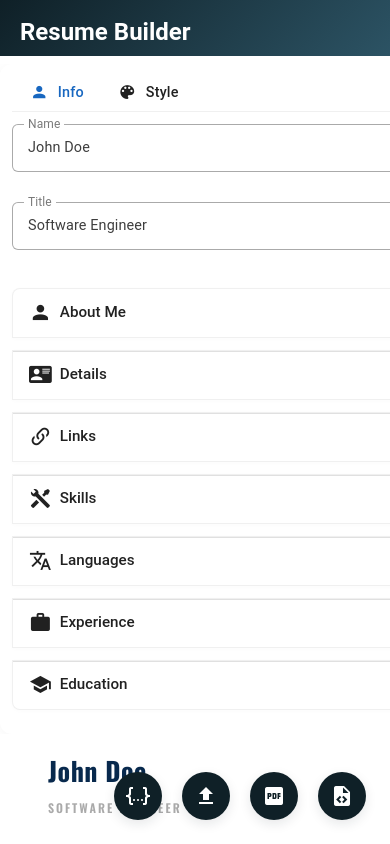
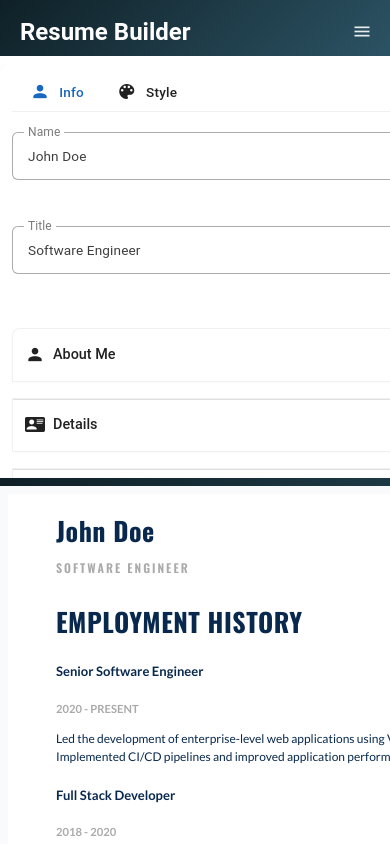
Before and after one commit to gianfrancodemarco/resume-builder, a Vue app: page /#/editor in a window 390 px wide. Shown: the top 844 px of the page. Built offline with nearby package versions, Linux system fonts and the light colour scheme.

Commit message:
feat: some responsiveness

```diff
--- a/src/components/EditorPage.vue
+++ b/src/components/EditorPage.vue
@@ -4,12 +4,50 @@
             <v-app-bar-title class="text-h5 font-weight-bold navbar-title">
                 <a href="/" class="text-decoration-none text-white">Resume Builder</a>
             </v-app-bar-title>
+            <!-- Improved mobile menu button -->
+            <v-btn v-if="$vuetify.display.smAndDown" icon="mdi-menu" color="white" variant="text"
+                class="mobile-menu-btn" @click="toggleDrawer" />
         </v-app-bar>
+
+        <!-- Improved mobile navigation drawer -->
+        <v-navigation-drawer v-model="drawer" temporary location="right" class="mobile-drawer" @click.stop>
+            <v-list class="pa-2">
+                <v-list-item class="mb-2">
+                    <v-list-item-title class="text-h6 font-weight-bold">Actions</v-list-item-title>
+                </v-list-item>
+                <v-divider class="mb-2"></v-divider>
+                <v-list-item>
+                    <v-list-item-title class="d-flex align-center" @click.stop="handleExportJSON">
+                        <v-icon icon="mdi-code-json" class="mr-3" color="primary"></v-icon>
+                        Export JSON
+                    </v-list-item-title>
+                </v-list-item>
+                <v-list-item>
+                    <v-list-item-title class="d-flex align-center" @click.stop="handleImportJSON">
+                        <v-icon icon="mdi-upload" class="mr-3" color="primary"></v-icon>
+                        Import JSON
+                    </v-list-item-title>
+                </v-list-item>
+                <v-list-item>
+                    <v-list-item-title class="d-flex align-center" @click.stop="handleDownloadPDF">
+                        <v-icon icon="mdi-file-pdf-box" class="mr-3" color="primary"></v-icon>
+                        Download PDF
+                    </v-list-item-title>
+                </v-list-item>
+                <v-list-item>
+                    <v-list-item-title class="d-flex align-center" @click.stop="handleDownloadHTML">
+                        <v-icon icon="mdi-file-code" class="mr-3" color="primary"></v-icon>
+                        Download HTML
+                    </v-list-item-title>
+                </v-list-item>
+            </v-list>
+        </v-navigation-drawer>
 
         <v-main>
             <v-container fluid class="pa-0 fill-height">
                 <v-row no-gutters class="fill-height">
-                    <v-col cols="12" md="5" lg="4" class="editor-col">
+                    <v-col cols="12" md="5" lg="4" class="editor-col"
+                        :class="{ 'mobile-editor': $vuetify.display.smAndDown }">
                         <ResumeEditor v-model:resume-data="resumeData" v-model:style="styleData"
                             @update:style="updateStyle">
                             <template #style-extensions>
@@ -32,7 +70,8 @@
             </v-container>
         </v-main>
 
-        <div class="download-buttons">
+        <!-- Desktop download buttons -->
+        <div class="download-buttons" v-if="!$vuetify.display.smAndDown">
             <v-tooltip text="Export JSON" location="top">
                 <template v-slot:activator="{ props }">
                     <v-btn v-bind="props" icon="mdi-code-json" color="primary" @click="exportJSON"
@@ -160,6 +199,9 @@ const styleData = ref({
 })
 
 const fileInput = ref(null)
+
+// Add drawer ref for mobile menu
+const drawer = ref(false)
 
 const getFilename = (extension) => {
     // Get name and position from resume data
@@ -347,12 +389,58 @@ const handleFileUpload = (event) => {
     // Reset the input so the same file can be selected again
     event.target.value = ''
 }
+
+const toggleDrawer = () => {
+    drawer.value = !drawer.value
+}
+
+const handleExportJSON = () => {
+    drawer.value = false
+    exportJSON()
+}
+
+const handleImportJSON = () => {
+    drawer.value = false
+    importJSON()
+}
+
+const handleDownloadPDF = () => {
+    drawer.value = false
+    downloadPDF()
+}
+
+const handleDownloadHTML = () => {
+    drawer.value = false
+    downloadHTML()
+}
 </script>
 
 <style scoped>
 .editor-col {
     border-right: 1px solid rgba(0, 0, 0, 0.08);
     overflow-y: auto;
+    height: calc(100vh - 56px);
+    /* Subtract navbar height */
+    position: relative;
+}
+
+.mobile-editor {
+    border-right: none;
+    border-bottom: none;
+    height: auto;
+    max-height: 50vh;
+}
+
+.mobile-editor::after {
+    content: '';
+    position: absolute;
+    bottom: 0;
+    left: 0;
+    right: 0;
+    height: 8px;
+    background: linear-gradient(90deg, #0f2027 0%, #2c5364 100%);
+    z-index: 1;
+    box-shadow: 0 2px 4px rgba(0, 0, 0, 0.1);
 }
 
 .download-buttons {
@@ -409,6 +497,12 @@ const handleFileUpload = (event) => {
     height: 100%;
 }
 
+@media (max-width: 600px) {
+    .navbar-title {
+        font-size: 1.2rem;
+    }
+}
+
 :deep(.v-app-bar) {
     box-shadow: none !important;
     border-bottom: none !important;
@@ -422,6 +516,14 @@ const handleFileUpload = (event) => {
 .preview-container {
     height: 100%;
     background-color: #f8fafc;
+    overflow-y: auto;
+}
+
+@media (max-width: 960px) {
+    .preview-container {
+        height: calc(100vh - 56px - 50vh);
+        /* Subtract navbar and editor height */
+    }
 }
 
 .sidebar-toggle-row {
@@ -469,4 +571,69 @@ const handleFileUpload = (event) => {
         color: rgba(0, 0, 0, 0.6);
     }
 }
+
+/* Mobile optimizations */
+@media (max-width: 600px) {
+    .preview-wrapper {
+        padding: 8px;
+    }
+
+    .download-buttons {
+        bottom: 16px;
+        right: 16px;
+    }
+
+    .download-btn {
+        width: 40px;
+        height: 40px;
+    }
+}
+
+/* Mobile menu improvements */
+.mobile-menu-btn {
+    margin-left: auto;
+    opacity: 0.9;
+    transition: opacity 0.2s ease;
+}
+
+.mobile-menu-btn:hover {
+    opacity: 1;
+}
+
+.mobile-drawer {
+    :deep(.v-list) {
+        padding: 8px;
+    }
+}
+
+:deep(.v-navigation-drawer__content) {
+    overflow-y: auto;
+}
+
+:deep(.v-list-item) {
+    min-height: 48px;
+    border-radius: 8px;
+    margin: 2px 0;
+    transition: background-color 0.2s ease;
+}
+
+:deep(.v-list-item:hover) {
+    background-color: rgba(var(--v-theme-primary), 0.05);
+}
+
+:deep(.v-list-item-title) {
+    font-size: 0.95rem;
+    font-weight: 500;
+    color: rgba(0, 0, 0, 0.87);
+    cursor: pointer;
+    padding: 8px 0;
+}
+
+:deep(.v-icon) {
+    font-size: 1.25rem;
+}
+
+:deep(.v-divider) {
+    opacity: 0.1;
+}
 </style>
--- a/src/components/LandingPage.vue
+++ b/src/components/LandingPage.vue
@@ -83,13 +83,16 @@ onMounted(() => {
     z-index: 2;
     position: relative;
     padding: 48px 24px 32px 24px;
+    width: 100%;
+    max-width: 800px;
 }
 
 .typing-container {
     min-height: 60px;
     height: 60px;
-    width: 500px;
-    margin: 0 0 48px 0;
+    width: 100%;
+    max-width: 500px;
+    margin: 0 auto 48px auto;
     font-size: 1.2rem;
     font-weight: 400;
     opacity: 0.92;
@@ -177,4 +180,76 @@ onMounted(() => {
 .website-link a:hover {
     color: #fff;
 }
+
+/* Tablet styles */
+@media (max-width: 960px) {
+    .landing-title {
+        font-size: 2.4rem;
+    }
+
+    .landing-subtitle {
+        font-size: 1.1rem;
+    }
+
+    .typing-container {
+        font-size: 1.1rem;
+        min-height: 50px;
+        height: 50px;
+    }
+}
+
+/* Mobile styles */
+@media (max-width: 600px) {
+    .center-content {
+        padding: 32px 16px 24px 16px;
+    }
+
+    .landing-title {
+        font-size: 2rem;
+        margin-bottom: 8px;
+    }
+
+    .landing-subtitle {
+        font-size: 1rem;
+        margin-bottom: 32px;
+        padding: 0 16px;
+    }
+
+    .typing-container {
+        font-size: 0.95rem;
+        min-height: 40px;
+        height: 40px;
+        margin-bottom: 32px;
+        padding: 0 16px;
+    }
+
+    .landing-btn {
+        height: 36px !important;
+        font-size: 0.95rem;
+        padding: 8px 16px;
+    }
+
+    .website-link {
+        bottom: 1.5rem;
+    }
+
+    .website-link a {
+        font-size: 0.85rem;
+    }
+}
+
+/* Small mobile styles */
+@media (max-width: 360px) {
+    .landing-title {
+        font-size: 1.8rem;
+    }
+
+    .landing-subtitle {
+        font-size: 0.9rem;
+    }
+
+    .typing-container {
+        font-size: 0.85rem;
+    }
+}
 </style>
--- a/src/components/ResumeEditor.vue
+++ b/src/components/ResumeEditor.vue
@@ -562,4 +562,141 @@ export default {
   letter-spacing: 0.2px;
   font-weight: 500;
 }
+
+/* Mobile optimizations */
+@media (max-width: 600px) {
+  .editor-window {
+    padding: 20px 12px;
+  }
+
+  :deep(.v-field) {
+    margin-bottom: 16px;
+    width: 100%;
+  }
+
+  :deep(.v-text-field .v-field__input) {
+    padding-top: 12px;
+    padding-bottom: 12px;
+    font-size: 0.85rem;
+    width: 100%;
+  }
+
+  :deep(.v-textarea .v-field__input) {
+    min-height: 60px;
+    font-size: 0.85rem;
+    width: 100%;
+  }
+
+  :deep(.v-field__label) {
+    font-size: 0.8rem;
+  }
+
+  :deep(.v-btn) {
+    height: 36px;
+    font-size: 0.85rem;
+  }
+
+  :deep(.v-btn--icon) {
+    width: 32px;
+    height: 32px;
+  }
+
+  :deep(.v-expansion-panel-text__wrapper) {
+    padding: 0 12px 20px;
+  }
+
+  .experience-card,
+  .education-card,
+  .detail-card {
+    padding: 20px 12px !important;
+    margin-bottom: 16px;
+  }
+
+  :deep(.panel-title) {
+    padding: 16px 12px;
+    font-size: 0.9rem;
+  }
+
+  :deep(.v-switch .v-label) {
+    font-size: 0.8rem;
+  }
+
+  :deep(.v-tab) {
+    font-size: 0.85rem;
+    padding: 0 12px;
+  }
+
+  :deep(.v-expansion-panel-text) {
+    font-size: 0.85rem;
+  }
+
+  :deep(.editor-panel) {
+    margin-bottom: 20px;
+  }
+
+  :deep(.v-expansion-panels) {
+    padding: 0;
+  }
+
+  :deep(.v-expansion-panel) {
+    margin-bottom: 16px;
+  }
+
+  :deep(.v-expansion-panel:last-child) {
+    margin-bottom: 0;
+  }
+
+  :deep(.v-field__outline) {
+    width: 100% !important;
+  }
+
+  :deep(.v-field__input) {
+    width: 100% !important;
+  }
+
+  :deep(.v-field__append-inner),
+  :deep(.v-field__prepend-inner) {
+    padding: 0 8px;
+  }
+}
+
+/* Tablet optimizations */
+@media (min-width: 601px) and (max-width: 960px) {
+  .editor-window {
+    padding: 16px;
+  }
+
+  :deep(.v-field) {
+    margin-bottom: 12px;
+  }
+
+  :deep(.v-text-field .v-field__input) {
+    padding-top: 8px;
+    padding-bottom: 8px;
+  }
+
+  :deep(.v-textarea .v-field__input) {
+    min-height: 70px;
+  }
+
+  :deep(.v-btn) {
+    height: 36px;
+  }
+
+  :deep(.v-btn--icon) {
+    width: 32px;
+    height: 32px;
+  }
+
+  :deep(.v-expansion-panel-text__wrapper) {
+    padding: 0 16px 16px;
+  }
+
+  .experience-card,
+  .education-card,
+  .detail-card {
+    padding: 16px !important;
+    margin-bottom: 12px;
+  }
+}
 </style>
```
